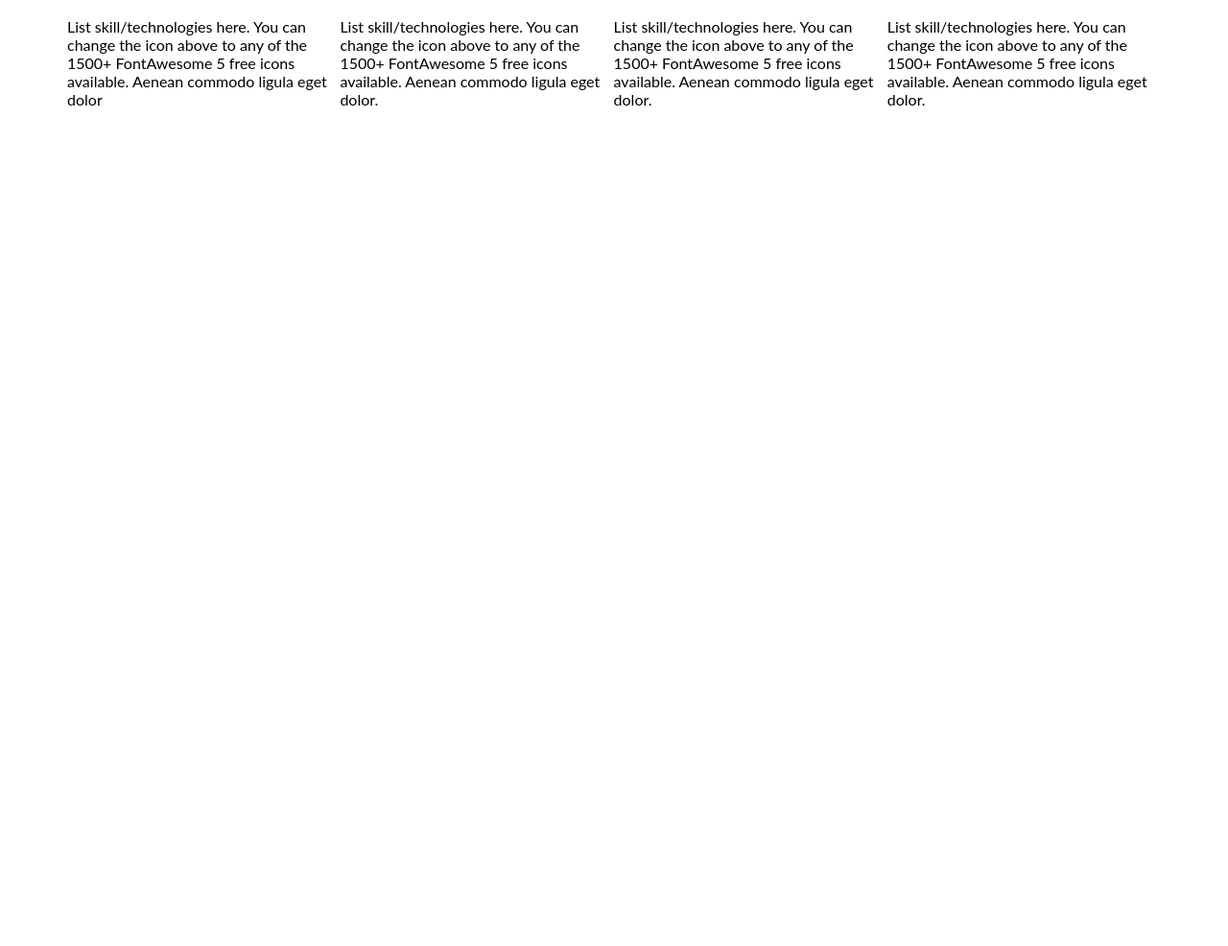
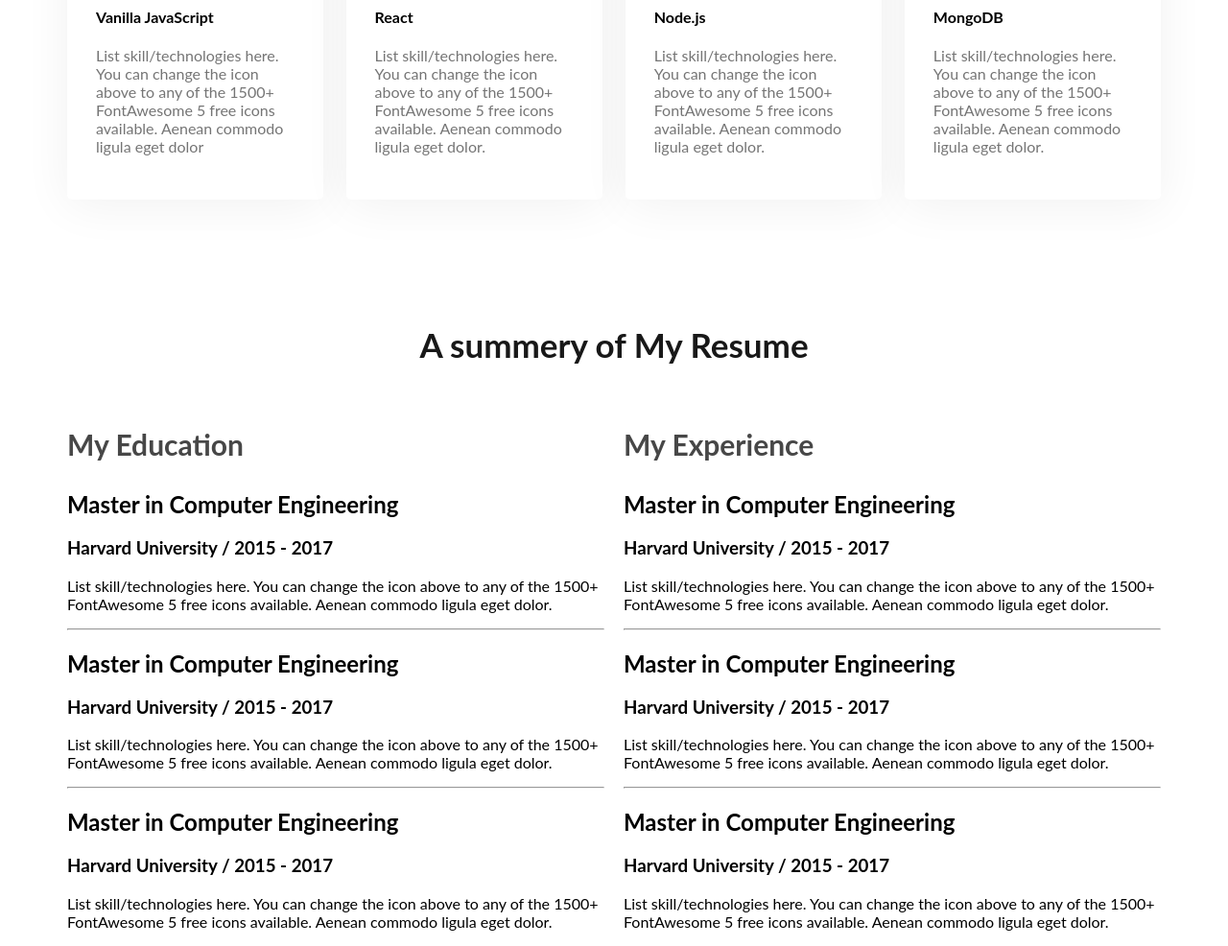
Before and after one commit to Samiul-Shuvo/developer-portfolio, a plain HTML site: page index.html in a window 1280 px wide. Shown: the part 1931-2917 px from the top of the page at 96% size. Before the commit the page ends 2060 px from the top, so only its background shows below. Drawn offline with Linux system fonts and the light colour scheme.

Commit message:
resume content added

```diff
--- a/index.html
+++ b/index.html
@@ -82,7 +82,58 @@
                 </div>
             </div>
         </section>
+        <section>
+            <h3 class="section-title">A summery of My Resume</h3>
+            <div class="resume-container">
+                <div class="resume-column">
+                    <h3 class="resume-column-title">My Education</h3>
+                    <div class="resume-item">
+                        <h2 class="resume-item-title">Master in Computer Engineering</h2>
+                        <h3 class="resume-item-institute">Harvard University / 2015 - 2017</h3>
+                        <p class="resume-item-description">List skill/technologies here. You can change the icon above
+                            to any of the 1500+ FontAwesome 5 free icons available. Aenean commodo ligula eget dolor.</p>
+                    </div>
+                    <hr>
+                    <div class="resume-item">
+                        <h2 class="resume-item-title">Master in Computer Engineering</h2>
+                        <h3 class="resume-item-institute">Harvard University / 2015 - 2017</h3>
+                        <p class="resume-item-description">List skill/technologies here. You can change the icon above
+                            to any of the 1500+ FontAwesome 5 free icons available. Aenean commodo ligula eget dolor.</p>
+                    </div>
+                    <hr>
+                    <div class="resume-item">
+                        <h2 class="resume-item-title">Master in Computer Engineering</h2>
+                        <h3 class="resume-item-institute">Harvard University / 2015 - 2017</h3>
+                        <p class="resume-item-description">List skill/technologies here. You can change the icon above
+                            to any of the 1500+ FontAwesome 5 free icons available. Aenean commodo ligula eget dolor.</p>
+                    </div>
 
+                </div>
+                <div class="resume-column">
+                    <h3 class="resume-column-title">My Experience</h3>
+                    <div class="resume-item">
+                        <h2 class="resume-item-title">Master in Computer Engineering</h2>
+                        <h3 class="resume-item-institute">Harvard University / 2015 - 2017</h3>
+                        <p class="resume-item-description">List skill/technologies here. You can change the icon above
+                            to any of the 1500+ FontAwesome 5 free icons available. Aenean commodo ligula eget dolor.</p>
+                    </div>
+                    <hr>
+                    <div class="resume-item">
+                        <h2 class="resume-item-title">Master in Computer Engineering</h2>
+                        <h3 class="resume-item-institute">Harvard University / 2015 - 2017</h3>
+                        <p class="resume-item-description">List skill/technologies here. You can change the icon above
+                            to any of the 1500+ FontAwesome 5 free icons available. Aenean commodo ligula eget dolor.</p>
+                    </div>
+                    <hr>
+                    <div class="resume-item">
+                        <h2 class="resume-item-title">Master in Computer Engineering</h2>
+                        <h3 class="resume-item-institute">Harvard University / 2015 - 2017</h3>
+                        <p class="resume-item-description">List skill/technologies here. You can change the icon above
+                        to any of the 1500+ FontAwesome 5 free icons available. Aenean commodo ligula eget dolor.</p>
+                    </div>
+                </div>
+            </div>
+        </section>
 
     </main>
     <footer>
--- a/styles/portfolio.css
+++ b/styles/portfolio.css
@@ -85,6 +85,9 @@ main {
   max-width: 1140px;
   margin: 0 auto;
 }
+main section {
+  margin-top: 130px;
+}
 .section-title {
   color: #181818;
   text-align: center;
@@ -111,21 +114,39 @@ main {
 }
 .about-info {
   text-align: center;
-
 }
-.about-info >h4{
+.about-info > h4 {
   font-size: 20px;
   font-weight: 400;
   line-height: 30px;
   color: var(--Dark-03, #757575);
 }
-.about-info > p{
-  font-weight:bold;
+.about-info > p {
+  font-weight: bold;
 }
-#what-i-do-description{
+#what-i-do-description {
   padding: 30px 150px;
 }
-
-.skills-container{
+/* skills styles */
+.skills-container {
   display: flex;
+  gap: 24px;
 }
+.skills {
+  padding: 30px;
+  border-radius: 5px;
+  background: #fff;
+  box-shadow: 0px 6px 50px 0px rgba(0, 0, 0, 0.06);
+}
+.skills-description {
+  color: #757575;
+}
+.resume-column-title {
+  color: #474747;
+  font-size: 30px;
+  font-weight: 700;
+}
+.resume-container{
+  display: flex;
+  gap: 20px;
+}
```
